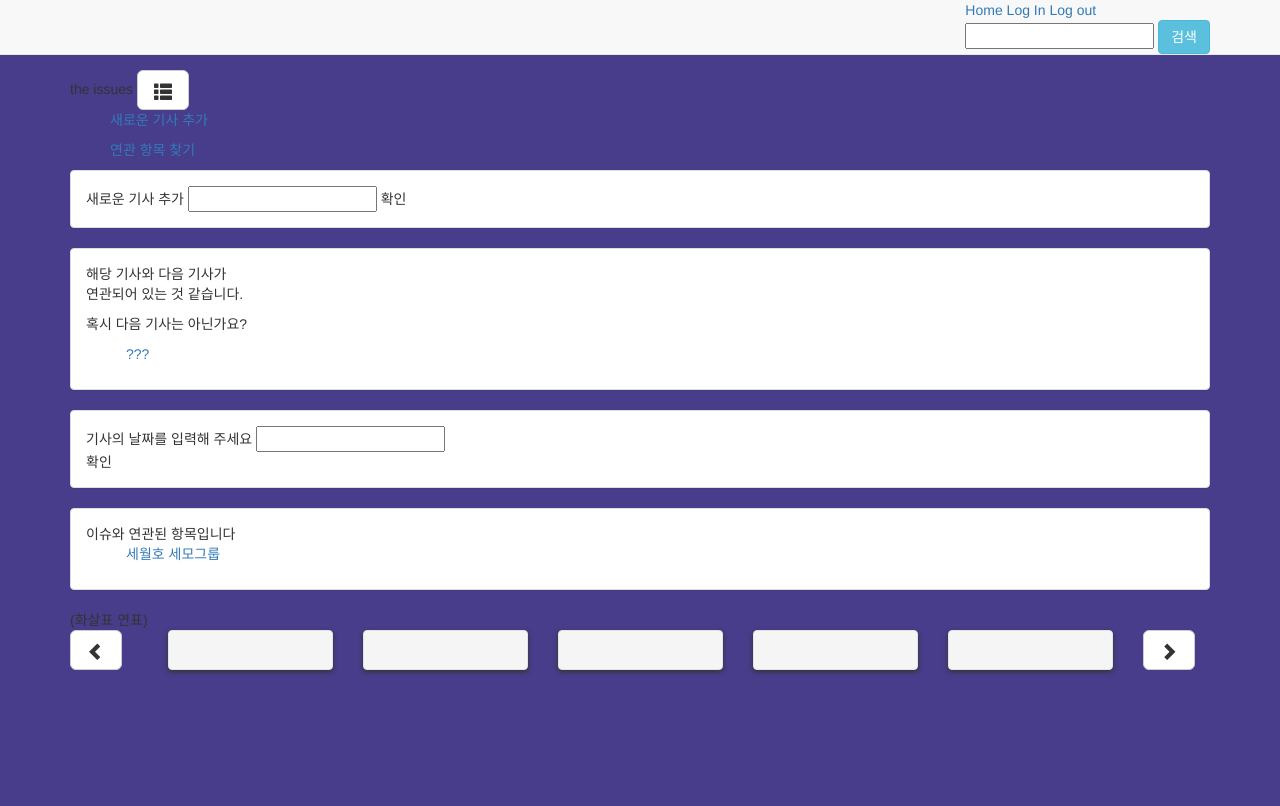
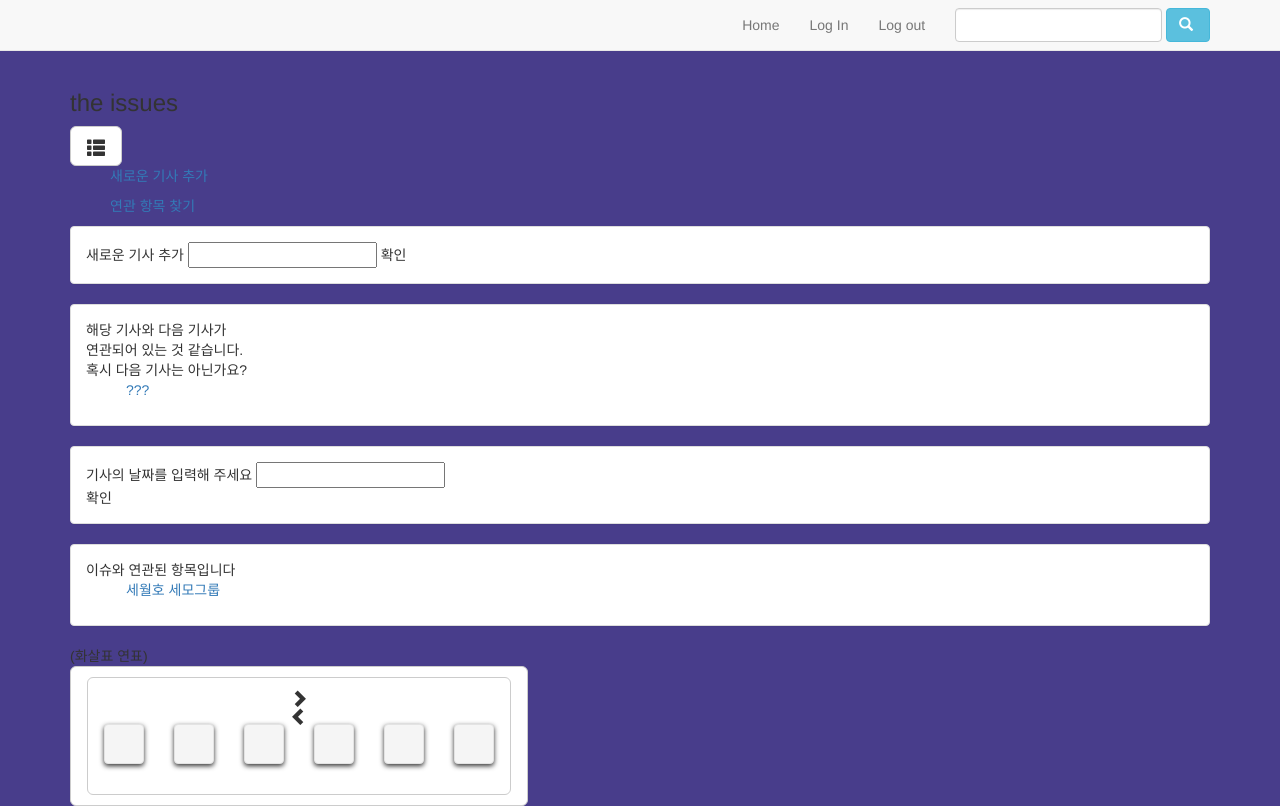
Before and after one commit to bigbrotherkr/issuetrac.kr, a website: page issuetrackr/public/working/page3.html in a window 1280 px wide. Drawn offline with nearby package versions, Linux system fonts and the light colour scheme.

Commit message:
ㅁㄹㄷ

```diff
--- a/issuetrackr/public/working/page3.html
+++ b/issuetrackr/public/working/page3.html
@@ -1,35 +1,38 @@
- <meta charset="UTF-8">
+
 <html>
 <head>
+ <meta charset="UTF-8">
 <title>
-이슈트레커
+이슈트래커
 </title>
 <link rel="stylesheet" href="http://netdna.bootstrapcdn.com/bootstrap/3.1.1/css/bootstrap.min.css">
-<link rel="stylesheet" href="../app.css">
+<link rel="stylesheet" href="/app.css">
 </head>
 
 <body>
+    <header class="nav navbar navbar-default navbar-fixed-top" role="navigation">
+        <div class="container">
+            <ul class="nav navbar-nav navbar-right top menu">
+                <li><a href="">Home</a></li>
+                <li><a href="">Log In</a></li>
+                <li><a href="">Log out</a></li>
+                <li>
+                    <form class="navbar-form">
+                        <div class="form-group">
+                            <input type="search" class="form-control" title="search" />
+                            <button type="button" class="btn btn-info">
+                                <i class="glyphicon glyphicon-search"></i>&nbsp;
+                            </button>
+                        </div>
+                    </form>
+                </li>
+            </ul>
+        </div>
+    </header>
 
-	<div>
-	<nav class="navbar navbar-default navbar-fixed-top" role="navigation">
-  <div class="container">
-  <div class="pull-right">
-  <div class="top menu">
-    <a href="">Home</a>
-	<a href="">Log In</a>
-	<a href="">Log out</a>
-	</div>
-<input title="search"/>
-	<button type="button" class="btn btn-info">검색</button>
-	</div>
-	</div>
-
-	<container>
-</nav>
-</div>
 	<article class="container">
 <div>
-the issues
+<h3>the issues</h3>
  <span type="button" class="btn btn-default btn-lg">
  <span class="glyphicon glyphicon-th-list"></span>
 </span>
@@ -64,8 +67,8 @@ the issues
 <div class="panel panel-default">
   <div class="panel-body">
     <div id="error maybe?">
-해당 기사와 다음 기사가 <p> 연관되어 있는 것 같습니다.</p>
-<p> 혹시 다음 기사는 아닌가요? </p>
+해당 기사와 다음 기사가 <br> 연관되어 있는 것 같습니다.
+<br>혹시 다음 기사는 아닌가요?
 <ul> <a href="">???</a></ul>
 </div>
   </div>
@@ -94,10 +97,13 @@ the issues
 (화살표 연표)
 </div>
 <div id="TIME LINE">
+<span type="button" class="btn btn-default btn-lg">
+  <span type="button" class="btn btn-default btn-lg">
+
+<div><span class="glyphicon glyphicon-chevron-right"></span></span></div>
+<div><span class="glyphicon glyphicon-chevron-left"></span></span></div>
+
 	<div class="row">
-  <div class="col-md-1"><span type="button" class="btn btn-default btn-lg">
-
-<span class="glyphicon glyphicon-chevron-left"></span></span> </div>
   <div class="col-md-2"><div class="well"><div id="NEWS-1"></div>
 	</div></div>
   <div class="col-md-2"><div class="well"><div id="NEWS-2"></div>
@@ -108,9 +114,8 @@ the issues
 	</div></div>
   <div class="col-md-2"><div class="well"><div id="NEWS-5"></div>
 	</div></div>
- <div class="col-md-1"><span type="button" class="btn btn-default btn-lg">
-
-<span class="glyphicon glyphicon-chevron-right"></span></span> </div>
+  <div class="col-md-2"><div class="well"><div id="NEWS-6"></div>
+	</div></div>
 
 
 </div>
```
